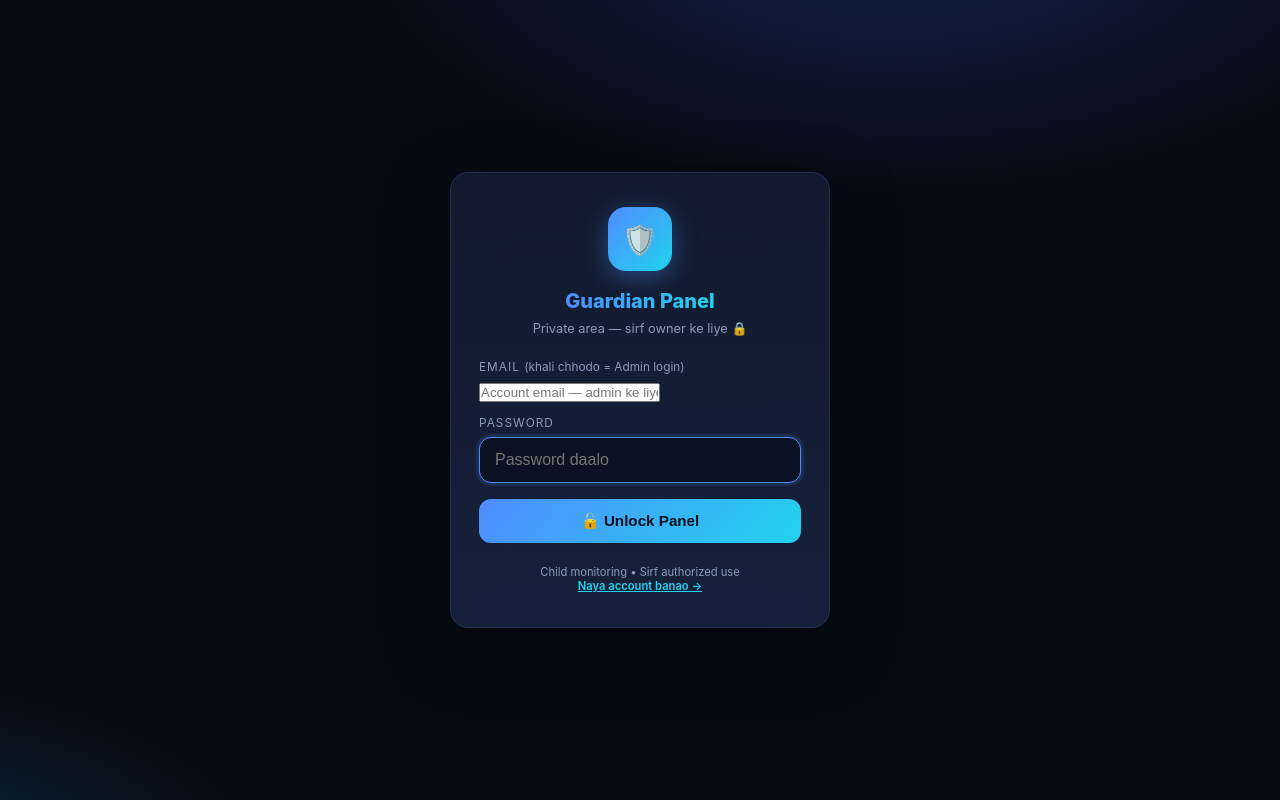
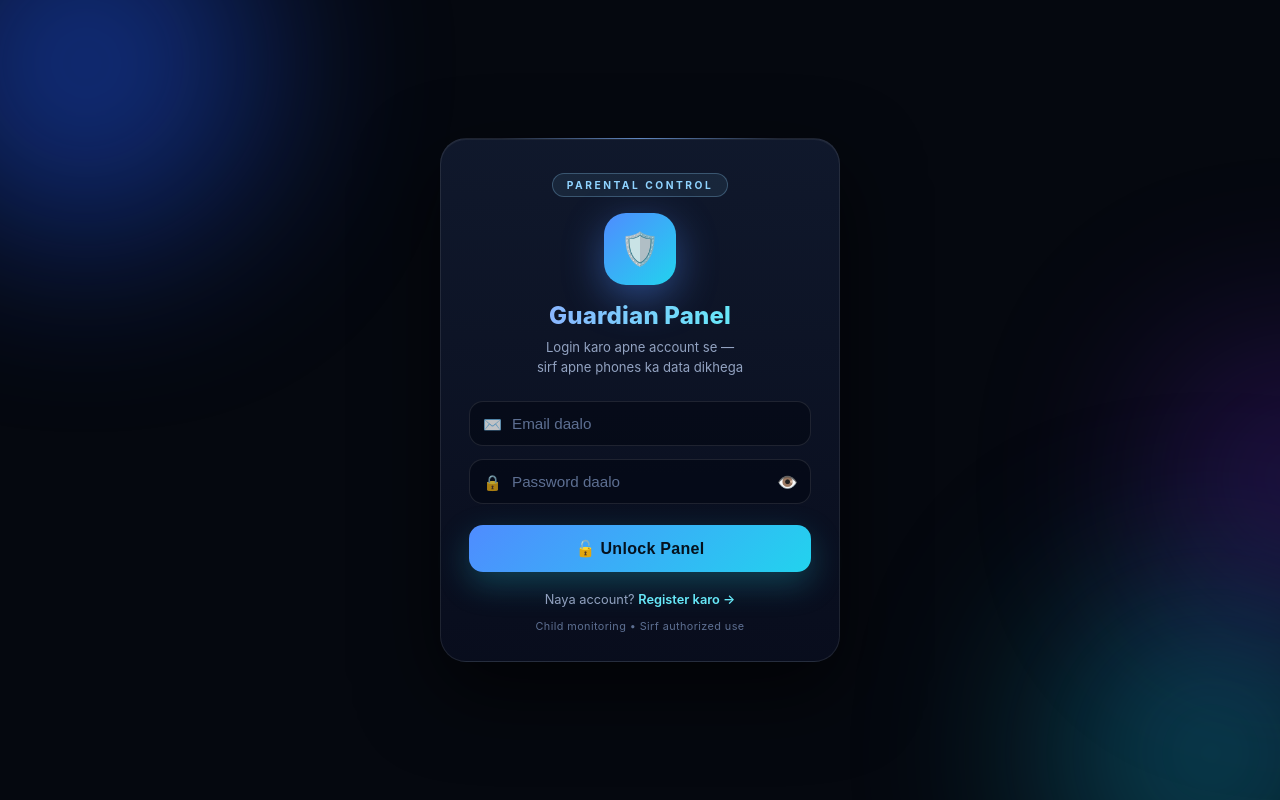
Before and after one commit to yuvi-cmd/tracker-capture-website, a plain HTML site: page public/login.html in a window 1280 px wide. Drawn offline with Linux system fonts and the light colour scheme.

Commit message:
FRESH BUILD #4: naya admin login (email+password) + premium login page design

```diff
--- a/public/login.html
+++ b/public/login.html
@@ -3,83 +3,129 @@
 <head>
 <meta charset="utf-8">
 <meta name="viewport" content="width=device-width, initial-scale=1.0">
+<meta name="theme-color" content="#05080f">
 <title>Guardian Panel — Login</title>
 <style>
-:root {
-  --bg: #070b14; --card: #111a2e; --card2: #16203a; --line: #223052;
-  --txt: #e6edf7; --muted: #8b9bb8; --accent: #4f8cff; --accent2: #22d3ee; --bad: #f87171;
+:root { --bg:#05080f; --txt:#eaf0fb; --muted:#92a2c1; --a1:#4f8cff; --a2:#22d3ee; --bad:#f87171; }
+* { box-sizing:border-box; margin:0; padding:0; -webkit-tap-highlight-color:transparent; }
+body {
+  font-family:-apple-system,'Segoe UI',Roboto,sans-serif;
+  background:var(--bg); color:var(--txt); min-height:100vh;
+  display:flex; align-items:center; justify-content:center;
+  padding:24px 18px; position:relative; overflow:hidden;
 }
-* { box-sizing: border-box; margin: 0; padding: 0; }
-body {
-  font-family: -apple-system, 'Segoe UI', Roboto, sans-serif;
-  background: radial-gradient(1000px 500px at 70% -10%, #14224a 0%, transparent 55%),
-              radial-gradient(800px 400px at -10% 110%, #0d2b3f 0%, transparent 50%),
-              var(--bg);
-  color: var(--txt); min-height: 100vh;
-  display: flex; align-items: center; justify-content: center; padding: 20px;
+.blob { position:fixed; border-radius:50%; filter:blur(90px); opacity:.55; z-index:0; }
+.b1 { width:340px;height:340px; background:#1d4ed8; top:-120px; left:-100px; animation:drift1 14s ease-in-out infinite alternate; }
+.b2 { width:300px;height:300px; background:#0e7490; bottom:-110px; right:-90px; animation:drift2 17s ease-in-out infinite alternate; }
+.b3 { width:230px;height:230px; background:#6d28d9; top:40%; right:-80px; opacity:.35; animation:drift1 20s ease-in-out infinite alternate-reverse; }
+@keyframes drift1 { from{transform:translate(0,0) scale(1)} to{transform:translate(60px,50px) scale(1.15)} }
+@keyframes drift2 { from{transform:translate(0,0) scale(1.1)} to{transform:translate(-50px,-40px) scale(1)} }
+
+.card {
+  position:relative; z-index:1; width:100%; max-width:400px;
+  background:linear-gradient(180deg,rgba(17,26,46,.93),rgba(9,14,30,.93));
+  border:1px solid rgba(255,255,255,.09); border-radius:26px;
+  padding:34px 28px 28px; backdrop-filter:blur(14px);
+  box-shadow:0 30px 80px rgba(0,0,0,.65), inset 0 1px 0 rgba(255,255,255,.06);
 }
-.box {
-  width: 100%; max-width: 380px;
-  background: linear-gradient(180deg, var(--card), var(--card2));
-  border: 1px solid var(--line); border-radius: 18px;
-  padding: 34px 28px;
-  box-shadow: 0 20px 60px rgba(0,0,0,.5);
+.card::before {
+  content:""; position:absolute; top:-1px; left:15%; right:15%; height:1px;
+  background:linear-gradient(90deg,transparent,rgba(125,178,255,.7),transparent);
 }
-.shield {
-  width: 64px; height: 64px; border-radius: 18px; margin: 0 auto 18px;
-  background: linear-gradient(135deg, var(--accent), var(--accent2));
-  display: flex; align-items: center; justify-content: center;
-  font-size: 1.8rem; box-shadow: 0 6px 24px rgba(79,140,255,.4);
+.chip {
+  display:block; width:max-content; margin:0 auto 16px; padding:5px 14px; border-radius:999px;
+  font-size:.64rem; letter-spacing:2.5px; text-transform:uppercase; font-weight:700;
+  color:#8fd3ff; border:1px solid rgba(143,211,255,.28); background:rgba(143,211,255,.08);
 }
-h1 { font-size: 1.25rem; font-weight: 800; text-align: center; }
-h1 span { background: linear-gradient(90deg, var(--accent), var(--accent2)); -webkit-background-clip: text; -webkit-text-fill-color: transparent; }
-.sub { text-align: center; color: var(--muted); font-size: .8rem; margin: 8px 0 24px; }
-label { display: block; font-size: .74rem; color: var(--muted); text-transform: uppercase; letter-spacing: 1px; margin-bottom: 7px; }
-input[type="password"] {
-  width: 100%; padding: 13px 15px; border-radius: 12px;
-  border: 1px solid var(--line); background: #0a1122; color: var(--txt);
-  font-size: 1rem; outline: none; transition: .2s;
+.logo {
+  width:72px; height:72px; border-radius:22px; margin:0 auto 16px;
+  background:linear-gradient(135deg,var(--a1),var(--a2));
+  display:flex; align-items:center; justify-content:center; font-size:2rem;
+  box-shadow:0 12px 40px rgba(79,140,255,.45);
 }
-input[type="password"]:focus { border-color: var(--accent); box-shadow: 0 0 0 3px rgba(79,140,255,.15); }
-button {
-  width: 100%; margin-top: 16px; padding: 13px; border: none; border-radius: 12px;
-  background: linear-gradient(135deg, var(--accent), var(--accent2));
-  color: #06121f; font-weight: 800; font-size: .95rem; cursor: pointer; transition: .15s;
+h1 { font-size:1.5rem; font-weight:800; text-align:center; letter-spacing:.2px; }
+h1 span {
+  background:linear-gradient(90deg,#8ab6ff,#67e8f9);
+  -webkit-background-clip:text; background-clip:text; -webkit-text-fill-color:transparent;
 }
-button:hover { transform: translateY(-1px); box-shadow: 0 6px 20px rgba(79,140,255,.35); }
-button:disabled { opacity: .6; cursor: wait; }
+.sub { text-align:center; color:var(--muted); font-size:.82rem; margin:8px 0 24px; line-height:1.5; }
+
+.field { position:relative; margin-bottom:13px; }
+.field .ic { position:absolute; left:14px; top:50%; transform:translateY(-50%); font-size:.95rem; opacity:.75; pointer-events:none; }
+.field input {
+  width:100%; padding:13px 44px 13px 42px; border-radius:14px;
+  border:1px solid rgba(255,255,255,.1); background:rgba(4,9,20,.65);
+  color:var(--txt); font-size:.95rem; outline:none; transition:.2s;
+}
+.field input:focus { border-color:var(--a1); box-shadow:0 0 0 3px rgba(79,140,255,.18); background:rgba(4,9,20,.9); }
+.field input::placeholder { color:#5d6f92; }
+.eye {
+  position:absolute; right:4px; top:50%; transform:translateY(-50%);
+  background:none; border:none; font-size:1.05rem; cursor:pointer; padding:9px; color:var(--muted);
+}
+.go {
+  width:100%; margin-top:8px; padding:14px; border:none; border-radius:14px;
+  background:linear-gradient(135deg,var(--a1),var(--a2));
+  color:#05121e; font-weight:800; font-size:1rem; letter-spacing:.3px; cursor:pointer;
+  transition:.15s; box-shadow:0 12px 32px rgba(34,211,238,.25);
+}
+.go:active { transform:scale(.98); }
+.go:disabled { opacity:.6; cursor:wait; }
 .err {
-  display: none; margin-top: 14px; padding: 10px 13px; border-radius: 10px;
-  background: rgba(248,113,113,.12); border: 1px solid rgba(248,113,113,.4);
-  color: var(--bad); font-size: .8rem; text-align: center;
+  display:none; margin-top:14px; padding:11px 13px; border-radius:12px;
+  background:rgba(248,113,113,.1); border:1px solid rgba(248,113,113,.35);
+  color:var(--bad); font-size:.82rem; text-align:center;
 }
-.err.show { display: block; animation: shake .35s; }
+.err.show { display:block; animation:shake .35s; }
 @keyframes shake { 0%,100%{transform:none} 25%{transform:translateX(-6px)} 75%{transform:translateX(6px)} }
-.foot { margin-top: 22px; text-align: center; color: var(--muted); font-size: .7rem; }
+.foot { margin-top:20px; text-align:center; font-size:.8rem; color:var(--muted); }
+.foot a { color:#67e8f9; font-weight:600; text-decoration:none; }
+.note { margin-top:12px; text-align:center; font-size:.68rem; color:#5d6f92; letter-spacing:.4px; }
 </style>
 </head>
 <body>
-<div class="box">
-  <div class="shield">🛡️</div>
+<div class="blob b1"></div>
+<div class="blob b2"></div>
+<div class="blob b3"></div>
+
+<div class="card">
+  <div class="chip">Parental Control</div>
+  <div class="logo">🛡️</div>
   <h1><span>Guardian Panel</span></h1>
-  <p class="sub">Private area — sirf owner ke liye 🔒</p>
+  <p class="sub">Login karo apne account se —<br>sirf apne phones ka data dikhega</p>
+
   <form onsubmit="return doLogin()">
-    <label>Email <span style="text-transform:none;letter-spacing:0;">(khali chhodo = Admin login)</span></label>
-    <input type="email" id="em" placeholder="Account email — admin ke liye khali chhodo" autocomplete="email" style="margin-bottom:14px;">
-    <label>Password</label>
-    <input type="password" id="pw" placeholder="Password daalo" autocomplete="current-password" autofocus>
-    <button type="submit" id="btn">🔓 Unlock Panel</button>
+    <div class="field">
+      <span class="ic">✉️</span>
+      <input type="email" id="em" placeholder="Email daalo" autocomplete="email" autocapitalize="none">
+    </div>
+    <div class="field">
+      <span class="ic">🔒</span>
+      <input type="password" id="pw" placeholder="Password daalo" autocomplete="current-password">
+      <button type="button" class="eye" onclick="togglePw()" id="eye">👁️</button>
+    </div>
+    <button type="submit" class="go" id="btn">🔓 Unlock Panel</button>
   </form>
+
   <div class="err" id="err">❌ Galat email ya password</div>
-  <div class="foot">Child monitoring • Sirf authorized use<br><a href="/register" style="color:var(--accent2);font-weight:600;">Naya account banao →</a></div>
+
+  <div class="foot">Naya account? <a href="/register">Register karo →</a></div>
+  <div class="note">Child monitoring • Sirf authorized use</div>
 </div>
+
 <script>
+function togglePw() {
+  var p = document.getElementById("pw");
+  var e = document.getElementById("eye");
+  if (p.type === "password") { p.type = "text"; e.textContent = "🙈"; }
+  else { p.type = "password"; e.textContent = "👁️"; }
+}
 function doLogin() {
   var em = document.getElementById("em").value.trim();
   var pw = document.getElementById("pw").value;
   var err = document.getElementById("err");
   var btn = document.getElementById("btn");
-  if (!pw) { err.classList.add("show"); return false; }
+  if (!em || !pw) { err.classList.add("show"); return false; }
   err.classList.remove("show");
   btn.disabled = true; btn.textContent = "Checking...";
   fetch("/api/login", {
--- a/wrangler.toml
+++ b/wrangler.toml
@@ -1,4 +1,4 @@
-# FRESH BUILD #3 (2026-11-17): module worker + ASSETS binding
+# FRESH BUILD #4 (2026-11-17): module worker + ASSETS binding + naya admin login
 # Purane failed build ka RETRY mat dabao — wo purana commit dobara chalata hai
 name = "tracker-capture-website"
 compatibility_date = "2024-01-01"
@@ -10,7 +10,8 @@ binding = "ASSETS"
 run_worker_first = true
 
 # ========== LOGIN / ACCOUNTS ==========
-# Master password: Ilah@Guard#2026 (admin — sab data dikhta hai)
+# Admin login: imranfarhat255@gmail.com (password plain-text repo mein KABHI nahi — sirf hash worker.js mein)
+# Backup admin: email khali + master password (hash-only, worker.js mein)
 # Account system: /register page se email+password account banao
 #   -> APK setup mein WAHI email/password dalo -> data usi account mein
 #   -> Panel pe usi email se login -> sirf usi ka data
```
Also changed, not shown: public/register.html (+10 -3 lines), worker.js (+18 -2 lines).
